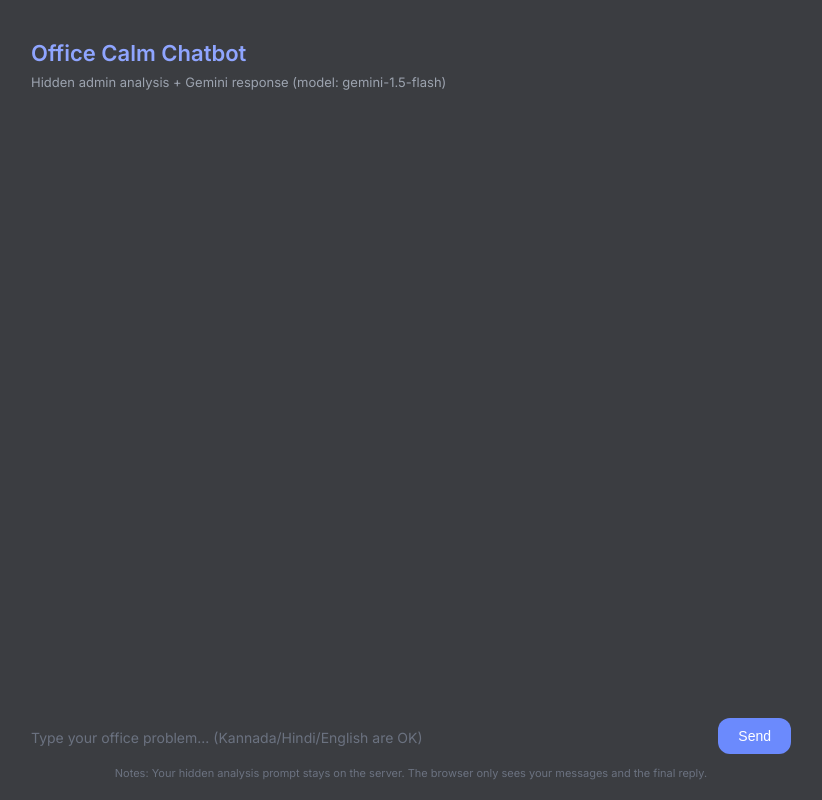
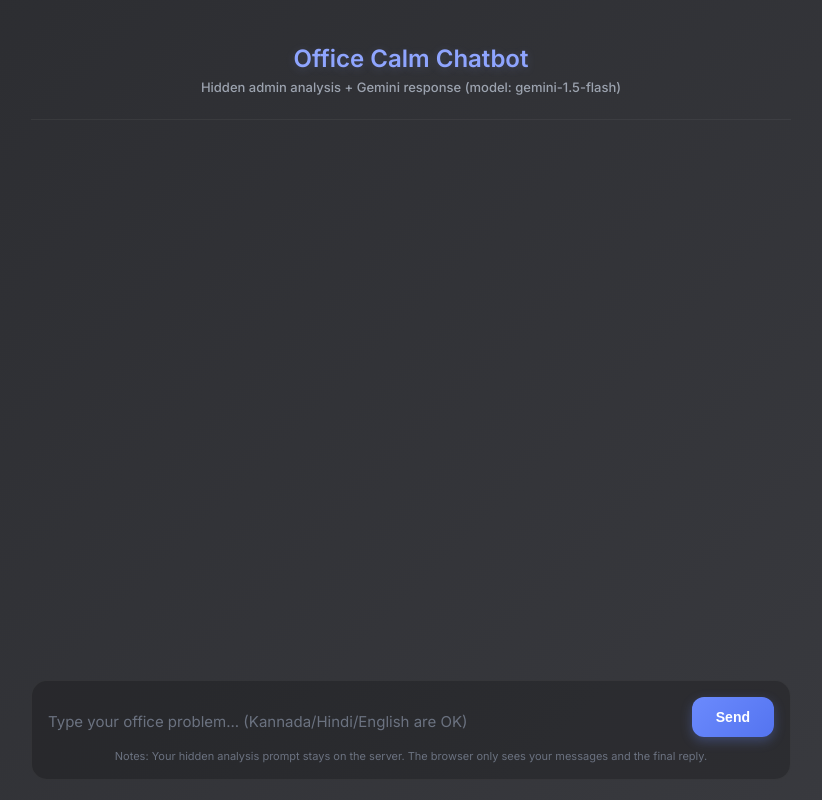
Before and after one commit to chandanpernaje/office-calm-chatbot, a FastAPI app: page / in a window 1280 px wide. Shown: the whole page, without its empty margins (229-1051 px from the left). Run offline with FastAPI, Linux system fonts and the light colour scheme.

Commit message:
feat: add input validation and polish UI aesthetics

```diff
--- a/templates/index.html
+++ b/templates/index.html
@@ -9,7 +9,7 @@
     * { box-sizing: border-box; margin: 0; padding: 0; }
     body {
       font-family: 'Inter', sans-serif;
-      background-color: #3b3d41;
+      background: linear-gradient(135deg, #2b2c30 0%, #3a3b40 100%);
       color: #e5e7eb;
       height: 100vh;
       display: flex;
@@ -23,38 +23,39 @@
       height: 100vh;
       padding: 20px;
     }
-    header { padding-top: 20px; padding-bottom: 30px; }
-    header h1 { color: #8fa5ff; font-size: 22px; font-weight: 600; margin-bottom: 8px; }
-    header p { color: #9ca3af; font-size: 13px; }
+    header { padding-top: 24px; padding-bottom: 24px; text-align: center; border-bottom: 1px solid rgba(255,255,255,0.05); margin-bottom: 20px;}
+    header h1 { color: #8fa5ff; font-size: 24px; font-weight: 600; margin-bottom: 6px; text-shadow: 0 2px 10px rgba(143, 165, 255, 0.2); }
+    header p { color: #9ca3af; font-size: 13px; font-weight: 500;}
     .chat-box {
-      flex: 1; overflow-y: auto; display: flex; flex-direction: column; gap: 20px; padding-right: 10px; margin-bottom: 20px;
+      flex: 1; overflow-y: auto; display: flex; flex-direction: column; gap: 24px; padding-right: 12px; margin-bottom: 20px; scroll-behavior: smooth;
     }
     .chat-box::-webkit-scrollbar { width: 6px; }
     .chat-box::-webkit-scrollbar-thumb { background-color: #555; border-radius: 4px; }
-    .msg-row { display: flex; width: 100%; }
+    .msg-row { display: flex; width: 100%; animation: fadeIn 0.3s ease-out; }
+    @keyframes fadeIn { from { opacity: 0; transform: translateY(10px); } to { opacity: 1; transform: translateY(0); } }
     .msg-row.user { justify-content: flex-end; }
     .msg-row.assistant { justify-content: flex-start; }
     .bubble {
-      max-width: 85%; padding: 14px 18px; font-size: 14px; line-height: 1.5; word-wrap: break-word;
+      max-width: 80%; padding: 16px 20px; font-size: 14.5px; line-height: 1.6; word-wrap: break-word; box-shadow: 0 4px 15px rgba(0,0,0,0.15);
     }
     .msg-row.user .bubble {
-      background-color: #6b8afd; color: white; border-radius: 20px 20px 4px 20px;
+      background: linear-gradient(135deg, #6b8afd 0%, #5474f0 100%); color: white; border-radius: 20px 20px 4px 20px;
     }
     .msg-row.assistant .bubble {
-      background-color: #3f4451; color: #e5e7eb; border-radius: 20px 20px 20px 4px;
+      background-color: #3f4451; color: #e5e7eb; border-radius: 20px 20px 20px 4px; border: 1px solid rgba(255,255,255,0.03);
     }
-    .bubble.thinking { color: #9ca3af; font-style: italic; }
-    .composer { display: flex; flex-direction: column; }
-    #form { display: flex; align-items: flex-end; gap: 12px; margin-bottom: 12px; }
+    .bubble.thinking { color: #9ca3af; font-style: italic; background-color: transparent !important; box-shadow: none !important; border: none !important; padding: 10px 20px; }
+    .composer { display: flex; flex-direction: column; background: rgba(0,0,0,0.2); padding: 16px; border-radius: 16px; border: 1px solid rgba(255,255,255,0.05); }
+    #form { display: flex; align-items: flex-end; gap: 14px; margin-bottom: 12px; }
     textarea {
-      flex: 1; background-color: transparent; border: none; color: #9ca3af; font-family: inherit; font-size: 14px; resize: none; outline: none; min-height: 24px; max-height: 120px; padding: 8px 0;
+      flex: 1; background-color: transparent; border: none; color: #e5e7eb; font-family: inherit; font-size: 15px; resize: none; outline: none; min-height: 24px; max-height: 120px; padding: 6px 0;
     }
     textarea::placeholder { color: #6b7280; }
     button[type="submit"] {
-      background-color: #6b8afd; color: white; border: none; border-radius: 12px; padding: 10px 20px; font-size: 14px; font-weight: 500; cursor: pointer; transition: opacity 0.2s;
+      background: linear-gradient(135deg, #6b8afd 0%, #5474f0 100%); color: white; border: none; border-radius: 12px; padding: 12px 24px; font-size: 14px; font-weight: 600; cursor: pointer; transition: all 0.2s; box-shadow: 0 4px 12px rgba(107, 138, 253, 0.3);
     }
-    button[type="submit"]:hover { opacity: 0.9; }
-    button[type="submit"]:disabled { opacity: 0.5; cursor: not-allowed; }
+    button[type="submit"]:hover { transform: translateY(-1px); box-shadow: 0 6px 15px rgba(107, 138, 253, 0.4); }
+    button[type="submit"]:disabled { opacity: 0.5; cursor: not-allowed; transform: none; box-shadow: none; }
     .footer-note { font-size: 11px; color: #6b7280; text-align: center; }
   </style>
 </head>
@@ -116,7 +117,18 @@
     form.addEventListener("submit", async (e) => {
       e.preventDefault();
       const text = msg.value.trim();
+
       if (!text) return;
+
+      if (text.length < 5) {
+        alert("Please provide a little more detail so I can assist you better!");
+        return;
+      }
+
+      if (text.length > 2000) {
+        alert("Your message is too long! Please keep it under 2000 characters.");
+        return;
+      }
 
       msg.value = "";
       msg.style.height = "auto";
```
